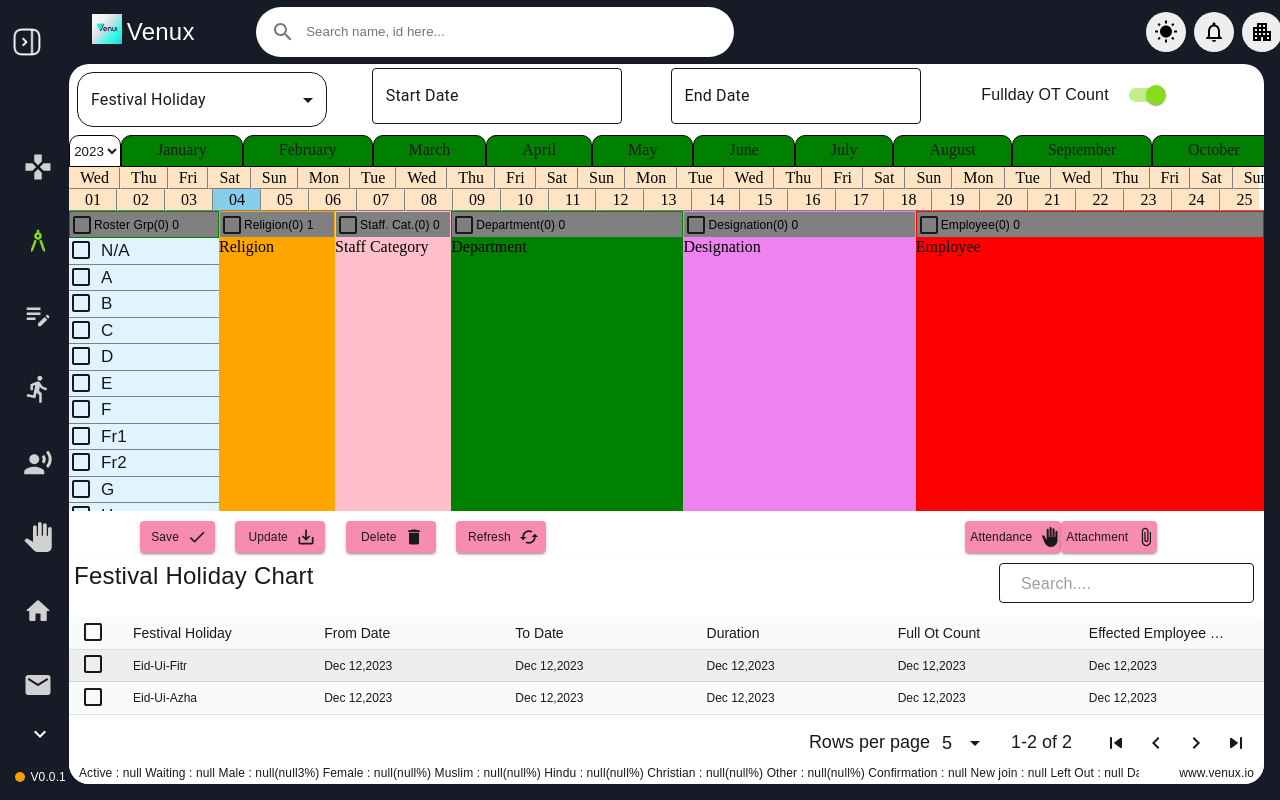
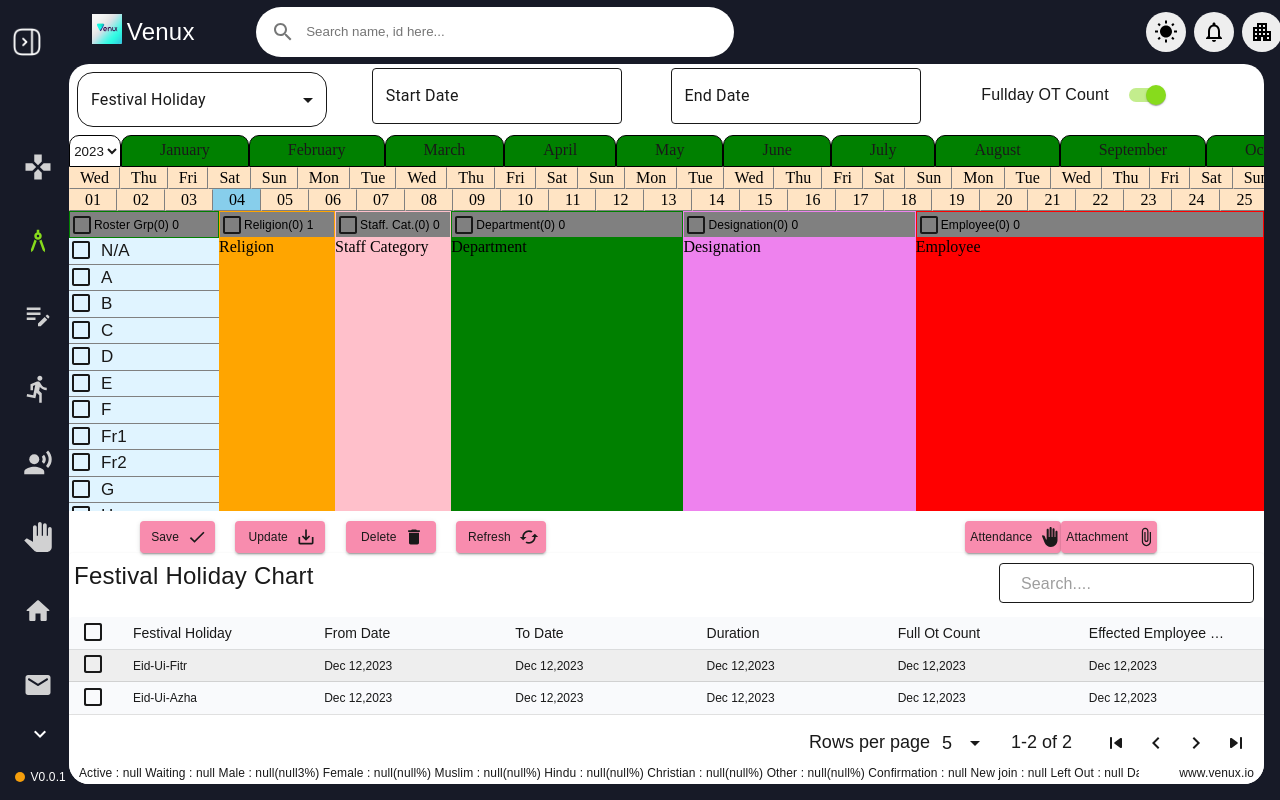
Before and after one commit to atefevan/LearnForLife, a React (Vite) app: page /planning/FestivalHolidayPlan in a window 1280 px wide. Built offline with nearby package versions, Linux system fonts and the light colour scheme.

Commit message:
++Calender(width of months,weekdays && dates)

```diff
--- a/src/components/calendar/Calendar.tsx
+++ b/src/components/calendar/Calendar.tsx
@@ -162,8 +162,8 @@ const Calendar = ({ start, end }: Props) => {
                   // borderColor: "black",
                   borderWidth: "1",
                   border: "1px solid black",
-                  paddingLeft: 35,
-                  paddingRight: 35,
+                  paddingLeft: 38,
+                  paddingRight: 38,
                   paddingTop: 5,
                   paddingBottom: 5,
                   marginTop:
@@ -190,7 +190,7 @@ const Calendar = ({ start, end }: Props) => {
             ))}
           </div>
         </div>
-        <div style={{ width: "93vw" }}>
+        <div style={{ width: "93.7vw" }}>
           <div
             className="weekdays-row"
             style={{
```
